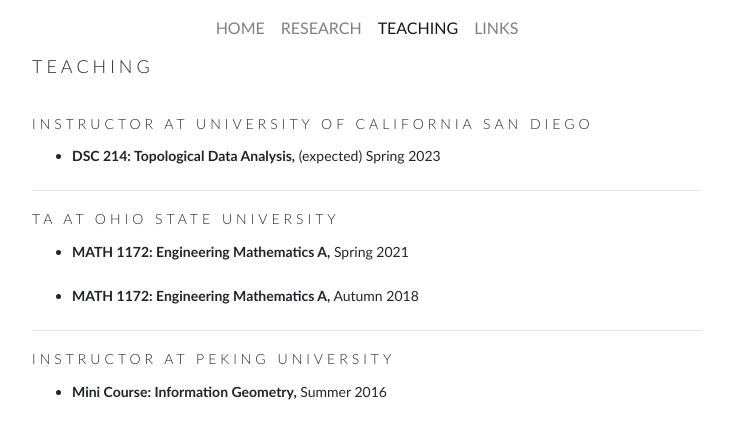
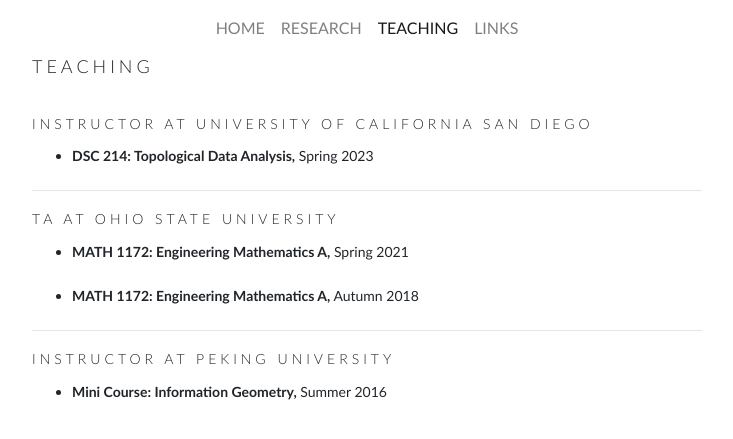
Before and after one commit to ZhengchaoW/ZhengchaoW.github.io, a Jekyll site: the page built from teaching.html, in a window 1280 px wide. Shown: the top 439 px of the page, without its empty margins (273-1006 px from the left). Built offline with Jekyll 4.4.1, drawn with Linux system fonts in a browser that asks for light colours.

Commit message:
update teaching

```diff
--- a/teaching.html
+++ b/teaching.html
@@ -11,7 +11,7 @@ opengraph:
     <br>
       <h3>Instructor at University of California San Diego</h3>
       <ul>
-      <li><p><b>DSC 214: Topological Data Analysis,</b> (expected) Spring 2023</p></li>
+      <li><p><b>DSC 214: Topological Data Analysis,</b> Spring 2023</p></li>
     </ul>
   </section>
   <hr>
```
